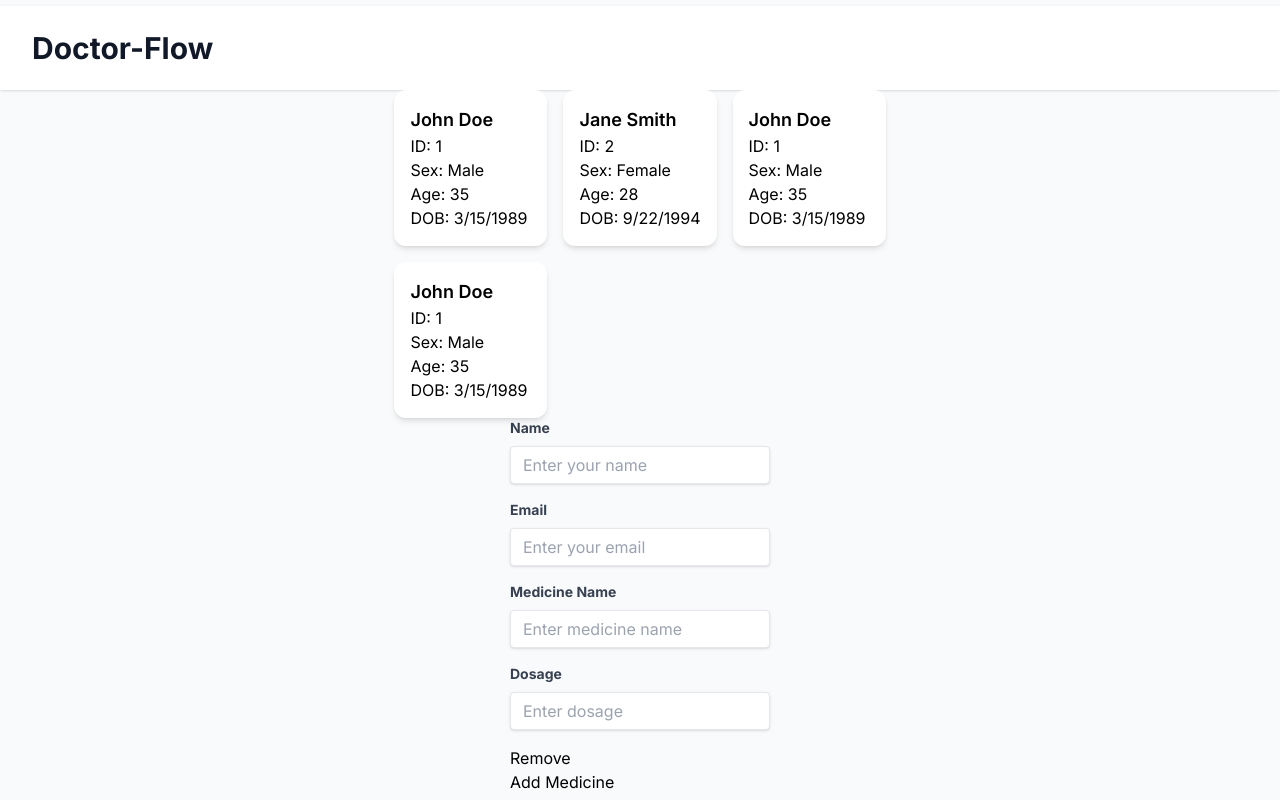
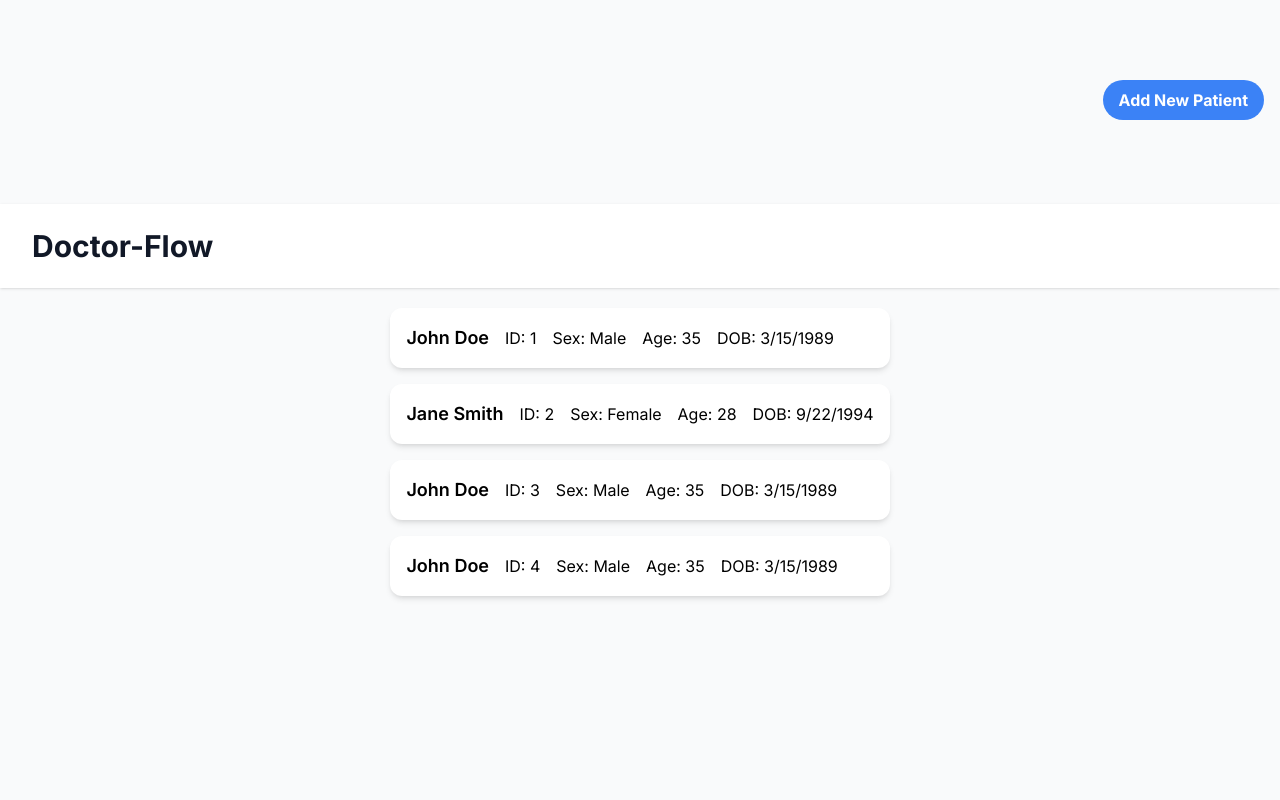
Before and after one commit to Marvin-Deng/Doctor-Flow, a Next.js app in the folder frontend/: page / in a window 1280 px wide. Built offline with nearby package versions, Linux system fonts and the light colour scheme.

Commit message:
New patient modal (#13)
* Change patient grid layout

* Add new patient form to modal

```diff
--- a/frontend/src/app/home/page.tsx
+++ b/frontend/src/app/home/page.tsx
@@ -1,8 +1,19 @@
-import React from "react";
+"use client";
+import React, { useState } from "react";
 import NewPatientForm from "../../components/NewPatientForm";
-import PatientList from "../../components/PatientList"
+import PatientList from "../../components/PatientList";
 
 const LandingPage = () => {
+  const [isOpen, setIsOpen] = useState(false);
+
+  const handleOpenModal = () => {
+    setIsOpen(true);
+  };
+
+  const handleCloseModal = () => {
+    setIsOpen(false);
+  };
+
   return (
     <div className="min-h-screen bg-gray-50 flex flex-col justify-center items-center">
       <header className="w-full bg-white shadow">
@@ -10,8 +21,14 @@ const LandingPage = () => {
           <h1 className="text-3xl font-bold text-gray-900">Doctor-Flow</h1>
         </div>
       </header>
+      <button
+        className="fixed right-4 top-20 bg-blue-500 hover:bg-blue-700 text-white font-bold py-2 px-4 rounded-full"
+        onClick={handleOpenModal}
+      >
+        Add New Patient
+      </button>
       <PatientList />
-      <NewPatientForm />
+      <NewPatientForm isOpen={isOpen} handleClose={handleCloseModal} />
     </div>
   );
 };
--- a/frontend/src/components/NewPatientForm.tsx
+++ b/frontend/src/components/NewPatientForm.tsx
@@ -1,21 +1,38 @@
-'use client'
-import React, { useState } from 'react';
-import InputForm from './InputForm';
+"use client";
+import React, { useState } from "react";
+import InputForm from "./InputForm";
+import Modal from "react-modal";
 
-const NewPatientForm = () => {
-    const [name, setName] = useState('');
-    const [email, setEmail] = useState('');
-    const [medicines, setMedicines] = useState([{ name: '', dosage: '' }]);
+interface NewPatientModalProps {
+  isOpen: boolean;
+  handleClose: () => void;
+}
+
+const NewPatientModal: React.FC<NewPatientModalProps> = ({
+  isOpen,
+  handleClose,
+}) => {
+  const [name, setName] = useState("");
+  const [email, setEmail] = useState("");
+  const [medicines, setMedicines] = useState([{ name: "", dosage: "" }]);
 
   const handleAddMedicine = () => {
-        setMedicines((prevMedicines) => [...prevMedicines, { name: '', dosage: '' }]);
+    setMedicines((prevMedicines) => [
+      ...prevMedicines,
+      { name: "", dosage: "" },
+    ]);
   };
 
   const handleRemoveMedicine = (index: number) => {
-        setMedicines((prevMedicines) => prevMedicines.filter((medicine, i) => i !== index));
+    setMedicines((prevMedicines) =>
+      prevMedicines.filter((medicine, i) => i !== index)
+    );
   };
 
-    const handleMedicineChange = (index: number, event: React.ChangeEvent<HTMLInputElement>) => {
+  const handleMedicineChange = (
+    index: number,
+    event: React.ChangeEvent<HTMLInputElement>
+  ) => {
     const { name, value } = event.target;
     setMedicines((prevMedicines) =>
       prevMedicines.map((medicine, i) =>
@@ -25,7 +42,23 @@ const NewPatientForm = () => {
   };
 
   return (
-        <div>
+    <Modal
+      isOpen={isOpen}
+      onRequestClose={handleClose}
+      contentLabel="Patient Details"
+      className="modal fixed inset-0 flex items-center justify-center z-50"
+      overlayClassName="fixed inset-0 bg-gray-700 bg-opacity-60 flex items-center justify-center"
+      ariaHideApp={false}
+    >
+      <div className="relative p-4 w-full max-w-5xl max-h-full bg-white rounded-lg shadow-xl">
+        <button
+          onClick={handleClose}
+          className="absolute top-4 right-8 w-8 h-8 flex items-center justify-center text-2xl rounded text-gray-600 hover:bg-gray-300"
+          aria-label="Close"
+          style={{ transition: "color 0.3s ease" }}
+        >
+          &times;
+        </button>
         <InputForm
           label="Name"
           type="text"
@@ -61,7 +94,8 @@ const NewPatientForm = () => {
         ))}
         <button onClick={handleAddMedicine}>Add Medicine</button>
       </div>
+    </Modal>
   );
 };
 
-export default NewPatientForm;
+export default NewPatientModal;
--- a/frontend/src/components/PatientCard.tsx
+++ b/frontend/src/components/PatientCard.tsx
@@ -22,9 +22,9 @@ const PatientCard: React.FC<PatientCardProps> = ({ patient }) => {
     <div>
       <div
         onClick={handleOpenModal}
-        className="bg-white shadow-md rounded-xl p-4 flex items-center space-x-4 cursor-pointer transition duration-300 ease-in-out transform hover:scale-105"
+        className="bg-white shadow-md rounded-xl p-4 flex flex-row items-center space-x-4 cursor-pointer transition duration-300 ease-in-out transform hover:scale-105"
       >
-        <div className="flex-grow">
+        <div className="flex-grow flex flex-row flex-wrap items-center justify-start space-x-4">
           <h2 className="text-lg font-semibold">{patient.name}</h2>
           <p>ID: {patient.id}</p>
           <p>Sex: {patient.sex}</p>
--- a/frontend/src/components/PatientList.tsx
+++ b/frontend/src/components/PatientList.tsx
@@ -61,7 +61,7 @@ const PatientsList: React.FC = () => {
       ],
     },
     {
-      id: 1,
+      id: 3,
       name: "John Doe",
       sex: "Male",
       age: 35,
@@ -71,7 +71,7 @@ const PatientsList: React.FC = () => {
       allergies: ["Peanuts"],
       medications: [
         {
-          id: 1,
+          id: 3,
           rx: "Medication A",
           dose: 10.0,
           unit: "mg",
@@ -81,7 +81,7 @@ const PatientsList: React.FC = () => {
       ],
     },
     {
-      id: 1,
+      id: 4,
       name: "John Doe",
       sex: "Male",
       age: 35,
@@ -91,7 +91,7 @@ const PatientsList: React.FC = () => {
       allergies: ["Peanuts"],
       medications: [
         {
-          id: 1,
+          id: 4,
           rx: "Medication A",
           dose: 10.0,
           unit: "mg",
@@ -103,7 +103,7 @@ const PatientsList: React.FC = () => {
   ];
 
   return (
-    <div className="grid grid-cols-1 md:grid-cols-2 lg:grid-cols-3 gap-4">
+    <div className="grid grid-cols-1 gap-4 mt-5">
       {dummyPatients.map((patient) => (
         <PatientCard key={patient.id} patient={patient} />
       ))}
```
Lines whose indentation alone changed are shown as unchanged.
